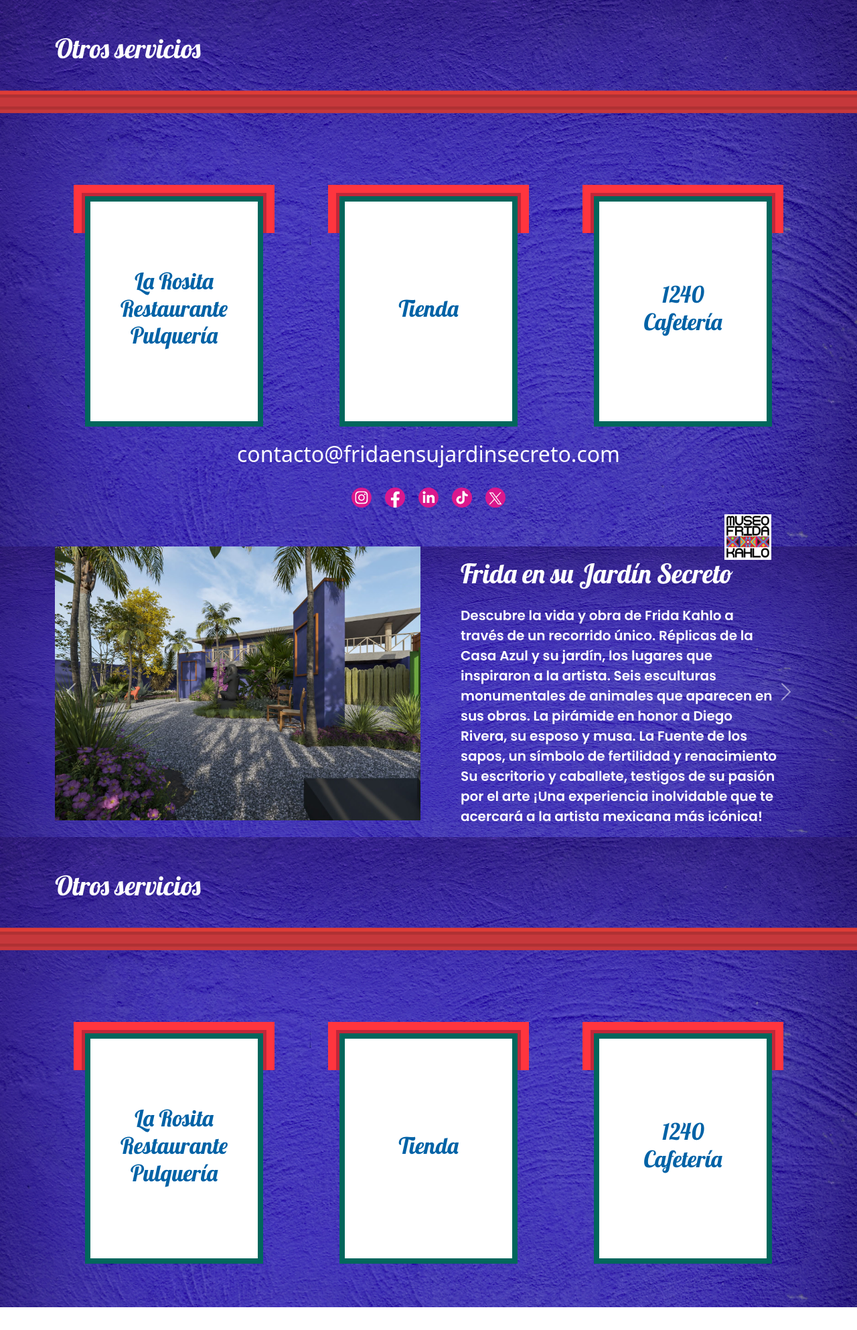
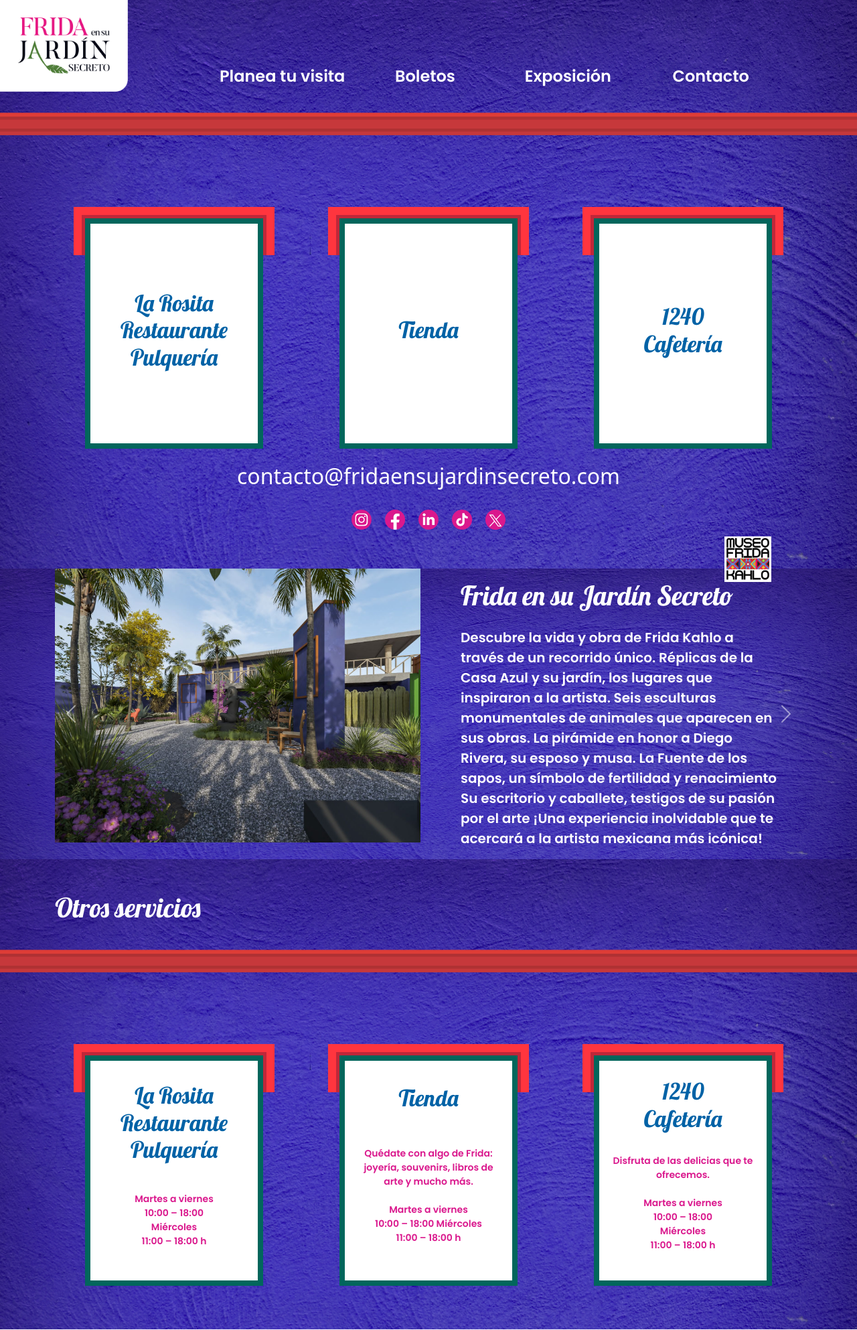
Before and after one commit to jzunigauabcs/frida-jardin-landingpage, a PHP site: page /singlepage.html in a window 1280 px wide. Shown: the top 1986 px of the page at 67% size. Run offline with PHP 8.4, Linux system fonts and the light colour scheme.

Commit message:
avance 5 menú e inicio

```diff
--- a/css/style.css
+++ b/css/style.css
@@ -199,6 +199,16 @@ footer {
   font-size: 20px;
 }
 
+.services-poppins{
+  font-family: 'Poppins';
+  font-size: 14px;
+}
+
+.menu-option{
+  font-family: 'Poppins';
+  color: var(--color-2);
+  font-size: 5px;
+}
 .pink-title{
   color: var(--color-1)
 }
@@ -210,15 +220,22 @@ footer {
   .museo-frida-kahlo-logo {
     right: 12%;
   }
+
 }
 @media screen and (max-width: 1920px) {
   .museo-frida-kahlo-logo {
     right: 10%;
   }
+  .services-poppins{
+    font-size: 23px;
+  }
 }
 @media screen and (max-width: 1799px) {
   .museo-frida-kahlo-logo {
     right: 14%;
+  }
+  .services-poppins{
+    font-size: 14px;
   }
 }
 @media screen and (min-width: 1800px) {
@@ -327,6 +344,9 @@ footer {
   .soon h2 {
     font-size: 28px;
   }
+  .menu-option p{
+   font-size: 14px;
+  }
 }
 @media (max-height: 760px) and (max-width: 1480px) {
     header .title h1 {
@@ -362,6 +382,10 @@ footer {
   .social .contacto a {
     font-size: 20px;
   }
+  .menu-option p{
+    font-size: 10px;
+   }
+
 }
 @media screen and (max-width: 360px) {
   header .title h1 {
--- a/singlepage.html
+++ b/singlepage.html
@@ -11,11 +11,38 @@
 </head>
 <body style="background: none;">
 
-  <div id="inicio" class="container-fluid section-wall-bg py-5 px-0">
+  <!-- INICIO / HEADER -->
+  <div id="inicio" class="container-fluid section-wall-bg pb-5 px-0 pt-0">
 
-    <div class="container">
-      <h1 style="font-family: Lobster;" class="white-title">Otros servicios</h1>
+    <!-- LOGO -->
+    <div class="container-fluid ps-0">
+      <div class="row">
+        <div class="col-2">
+          <img src="./assets/images/logo.png" class="img-fluid" alt="">
+        </div>
+
+        <div class="container col-8 text-center">
+          <div class="row align-items-end h-100 gx-3 menu-option">
+            <div class="col">
+              <p class="h4">Planea tu visita</p>
+            </div>
+            <div class="col">
+              <p class="h4">Boletos</p>
+            </div>
+            <div class="col">
+              <p class="h4">Exposición</p>
+            </div>
+            <div class="col">
+              <p class="h4">Contacto</p>
+            </div>
+
+          </div>
+
+        </div>
+      </div>
+
     </div>
+    <!-- LOGO END -->
 
     <div class="container-fluid px-0">
       <img src="./assets/images/red-stripe2560x1440.png" class="img-fluid w-100 " alt="mao">
@@ -59,7 +86,8 @@
         </div>
     </div>
 
-    <div class="social">
+    <div class="social container">
+
       <p class="contacto"><a href="mailto:contacto@fridaensujardinsecreto.com">contacto@fridaensujardinsecreto.com</a></p>
       <ul>
         <li><a href="https://www.instagram.com/fridaensujardinsecreto/" target="_blank"><img src="./assets/images/redes-04.png" alt=""></a></li>
@@ -74,6 +102,8 @@
     </div>
 
   </div>
+  <!-- INICIO / HEADER END-->
+
   <!-- SLIDER -->
   <div id="slider" class="container-fluid section-wall-bg">
 
@@ -167,7 +197,7 @@
   </div>
   <!-- SLIDER END -->
 
-  <!--
+  <!-- GRUPOS
   <div id="grupos" class="container-fluid" style="background-color: var(--color-2)">
 
     <div class="container">
@@ -198,7 +228,9 @@
       </div>
     </div>
   </div>
-  -->
+       GRUPOS END -->
+
+  <!-- OTROS SERVICIOS -->
   <div id="otros-servicios" class="container-fluid section-wall-bg py-5 px-0">
 
     <div class="container">
@@ -216,7 +248,15 @@
                     <div class="frame-1">
                       <div class="frame-2">
                         <div class="presentation">
-                          <h2><span>La Rosita<br>Restaurante<br>Pulquería</span></h2>
+                          <div class="row">
+                            <h2><span>La Rosita<br>Restaurante<br>Pulquería</span></h2>
+                          </div>
+                          <div class="row services-poppins">
+                            <p>Martes a viernes<br>
+                              10:00 – 18:00<br>
+                             Miércoles<br>
+                             11:00 – 18:00 h</p>
+                          </div>
                         </div>
                       </div>
                     </div>
@@ -227,7 +267,19 @@
                     <div class="frame-1">
                       <div class="frame-2">
                         <div class="presentation">
-                          <h2><span>Tienda</span></h2>
+                          <div class="row">
+                            <h2><span>Tienda</span></h2>
+                          </div>
+                          <div class="row services-poppins">
+                            <p>Quédate con algo de
+                            Frida: joyería,
+                            souvenirs, libros de
+                            arte y mucho más.<br><br>
+                            Martes a viernes<br>
+                            10:00 – 18:00
+                            Miércoles<br>
+                            11:00 – 18:00 h</p>
+                          </div>
                         </div>
                       </div>
                     </div>
@@ -238,7 +290,18 @@
                     <div class="frame-1">
                       <div class="frame-2">
                         <div class="presentation">
-                          <h2><span>1240<br>Cafetería</span></h2>
+                          <div class="row">
+                            <h2><span>1240<br>Cafetería</span></h2>
+                          </div>
+                          <div class="row services-poppins">
+                            <p>Disfruta de las
+                              delicias que te
+                              ofrecemos. <br><br>
+                              Martes a viernes<br>
+                              10:00 – 18:00<br>
+                              Miércoles<br>
+                              11:00 – 18:00 h</p>
+                          </div>
                         </div>
                       </div>
                     </div>
@@ -248,7 +311,9 @@
     </div>
 
   </div>
+  <!-- OTROS SERVICIOS END -->
 
+  <!-- CONTÁCTANOS -->
   <div id="contactanos" class="container-fluid" style="background-color: var(--color-2);">
     <div class="container">
       <div class="row">
@@ -291,8 +356,10 @@
       </div>
     </div>
   </div>
+  <!-- CONTÁCTANOS END -->
 
-  <div class="container-fluid pb-5 mx-0 px-0" style="background-color: var(--color-1);">
+  <!-- FOOTER -->
+  <div id="footer" class="container-fluid pb-5 mx-0 px-0" style="background-color: var(--color-1);">
     <div class="container-fluid px-0">
       <div class="col-2">
         <img src="./assets/images/logo.png" class="img-fluid" alt="">
@@ -345,7 +412,10 @@
 
     </div>
 
+    </div>
   </div>
-    <script src="https://cdn.jsdelivr.net/npm/bootstrap@5.3.2/dist/js/bootstrap.bundle.min.js" integrity="sha384-C6RzsynM9kWDrMNeT87bh95OGNyZPhcTNXj1NW7RuBCsyN/o0jlpcV8Qyq46cDfL" crossorigin="anonymous"></script>
+  <!-- FOOTER END -->
+
+  <script src="https://cdn.jsdelivr.net/npm/bootstrap@5.3.2/dist/js/bootstrap.bundle.min.js" integrity="sha384-C6RzsynM9kWDrMNeT87bh95OGNyZPhcTNXj1NW7RuBCsyN/o0jlpcV8Qyq46cDfL" crossorigin="anonymous"></script>
 </body>
 </html>
```
